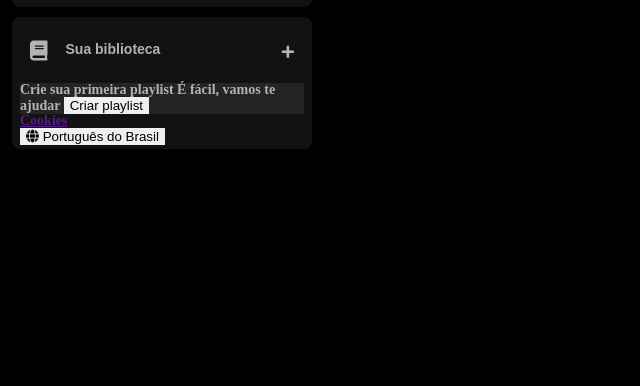
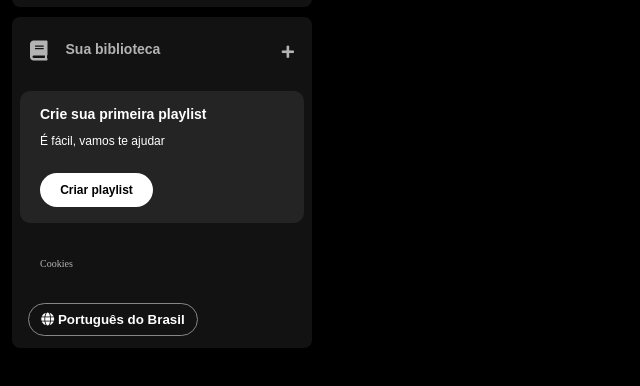
Before and after one commit to Debora-Carvalho/spotify-imersao, a plain HTML site: page index.html in a window 1280 px wide. Shown: the part 166-552 px from the top of the page, without its empty margins (0-640 px from the left). Drawn offline with Linux system fonts and the light colour scheme.

Commit message:
:lipstick: feat: Estilização CSS da section-playlist, cookies e languages

```diff
--- a/index.html
+++ b/index.html
@@ -60,7 +60,7 @@
             </div>
 
             <div class="languages">
-                <button class="languagens_button">
+                <button class="languages__button">
                     <span class="fa fa-globe"></span>
                     <span>Português do Brasil</span>
                 </button>
--- a/styles.css
+++ b/styles.css
@@ -95,4 +95,75 @@ body {
     justify-content: space-between;
     gap: 20px;
     background-color: #242424;
+    color: #b3b3b3;
+    font-family: "DM Sans", sans-serif;
+    font-weight: 600;
+    font-size: 14px;
+    margin: 8px 0px;
+    padding: 16px 20px;
+    border-radius: 10px;
 }
+
+.section-playlist .section-playlist__content {
+    display: flex;
+    flex-direction: column;
+}
+
+.section-playlist__content .text {
+    padding-bottom: 14px;
+    color: #fff;
+}
+
+.section-playlist__content .title {
+    font-weight: 700;
+}
+
+.section-playlist__content .subtitle {
+    font-weight: 500;
+    font-size: 12px;
+}
+
+.section-playlist__content .section-playlist__button {
+    display: flex;
+    justify-content: center;
+    background-color: #fff;
+    color: #000;
+    border-radius: 20px;
+    font-size: 12px;
+    font-weight: 700;
+    text-decoration: none;
+    text-decoration: none;
+    padding: 10px;
+    margin-top: 12px;
+    border: 0px;
+    width: 113px;
+    cursor: pointer;
+}
+
+.sidebar .cookies {
+    margin: 25px 20px;
+}
+
+.sidebar .cookies a {
+    color: #b3b3b3;
+    font-weight: 500;
+    font-size: 10px;
+    text-decoration: none;
+}
+
+.sidebar .cookies a:hover {
+    text-decoration: underline;
+}
+
+.languages .languages__button {
+    align-items: center;
+    background-color: transparent;
+    border: 1px solid #878787;
+    border-radius: 20px;
+    color: #fff;
+    font-weight: bold;
+    cursor: pointer;
+    width: 170px;
+    margin: 8px;
+    padding: 8px;
+}
```
